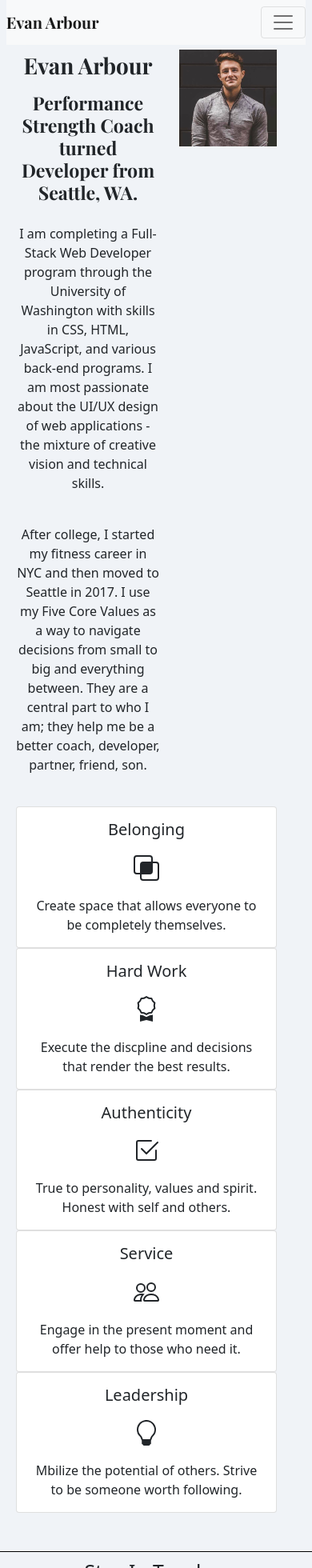
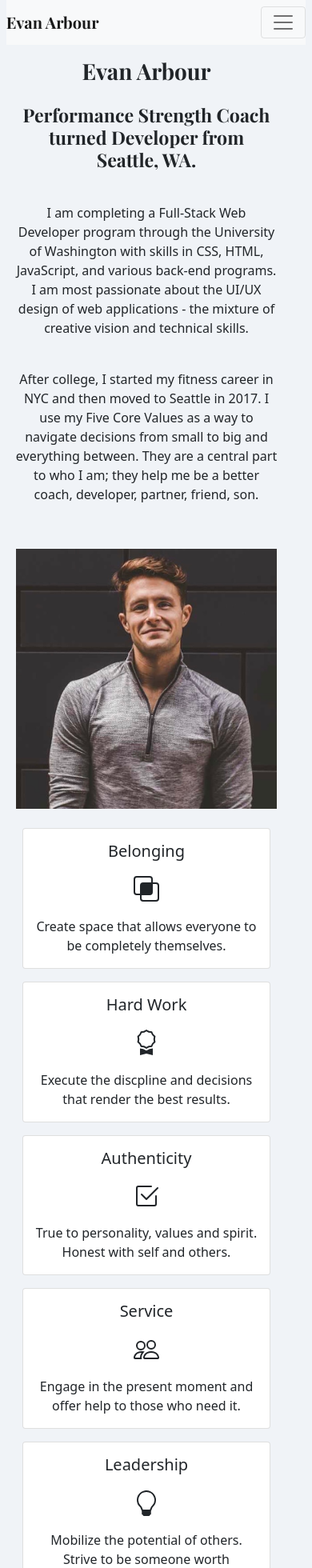
Before and after one commit to evanarbour/Arbour-Portfolio-React, a React (Create React App) app in the folder react-portfolio/: page / in a window 390 px wide. Shown: the top 1960 px of the page at 80% size. Built offline with nearby package versions, Linux system fonts and the light colour scheme.

Commit message:
added mobile responsiveness to about page

```diff
--- a/react-portfolio/src/components/pages/About.js
+++ b/react-portfolio/src/components/pages/About.js
@@ -10,8 +10,8 @@ import { BsPeople } from "react-icons/bs";
 export default function About() {
   return (
     <div class="container">
-        <div class="row">
-            <div class="col-7 text-center">
+        <div class="row d-flex justify-content-center">
+            <div class="col-lg-7 col-sm-12 text-center order-1">
                 <h1>
                     Evan Arbour
                 </h1>
@@ -32,12 +32,12 @@ export default function About() {
                 </p>
                 <span>{<br/>}</span>
             </div>
-            <div class="col-5">
+            <div class="col-lg-5 col-sm-4 order-2">
                 <img src={Photo} alt="evan" id="evan-photo"></img>
             </div>
         </div>
         <div class="row justify-content-around">
-            <div class="col-sm-2">
+            <div class="col-lg-2 col-md-4 col-sm-6">
                 <div class="card rounded">
                     <div class="card-body text-center">
                         <h5 class="card-title">Belonging</h5>
@@ -48,7 +48,7 @@ export default function About() {
                     </div>
                 </div>
             </div>
-            <div class="col-sm-2">
+            <div class="col-lg-2 col-md-4 col-sm-6">
                 <div class="card rounded">
                     <div class="card-body text-center">
                         <h5 class="card-title">Hard Work</h5>
@@ -59,7 +59,7 @@ export default function About() {
                     </div>
                 </div>
             </div>
-            <div class="col-sm-2">
+            <div class="col-lg-2 col-md-4 col-sm-6">
                 <div class="card rounded">
                     <div class="card-body text-center">
                         <h5 class="card-title ">Authenticity</h5>
@@ -70,7 +70,7 @@ export default function About() {
                     </div>
                 </div>
             </div>
-            <div class="col-sm-2">
+            <div class="col-lg-2 col-md-4 col-sm-6">
                 <div class="card rounded">
                     <div class="card-body text-center">
                         <h5 class="card-title">Service</h5>
@@ -81,14 +81,14 @@ export default function About() {
                     </div>
                 </div>
             </div>
-            <div class="col-sm-2">
+            <div class="col-lg-2 col-md-4 col-sm-6">
                 <div class="card rounded">
                     <div class="card-body text-center">
                         <h5 class="card-title">Leadership</h5>
                         <div class="icon-container">
                             <i><BsLightbulb /></i>
                         </div>
-                        <p class="card-text">Mbilize the potential of others. Strive to be someone worth following.</p>
+                        <p class="card-text">Mobilize the potential of others. Strive to be someone worth following.</p>
                     </div>
                 </div>
             </div>
--- a/react-portfolio/src/styles/About.css
+++ b/react-portfolio/src/styles/About.css
@@ -27,3 +27,7 @@ i {
 .icon-container {
   padding-bottom: 5%;
 }
+
+.card {
+  margin: 8px;
+}
```
